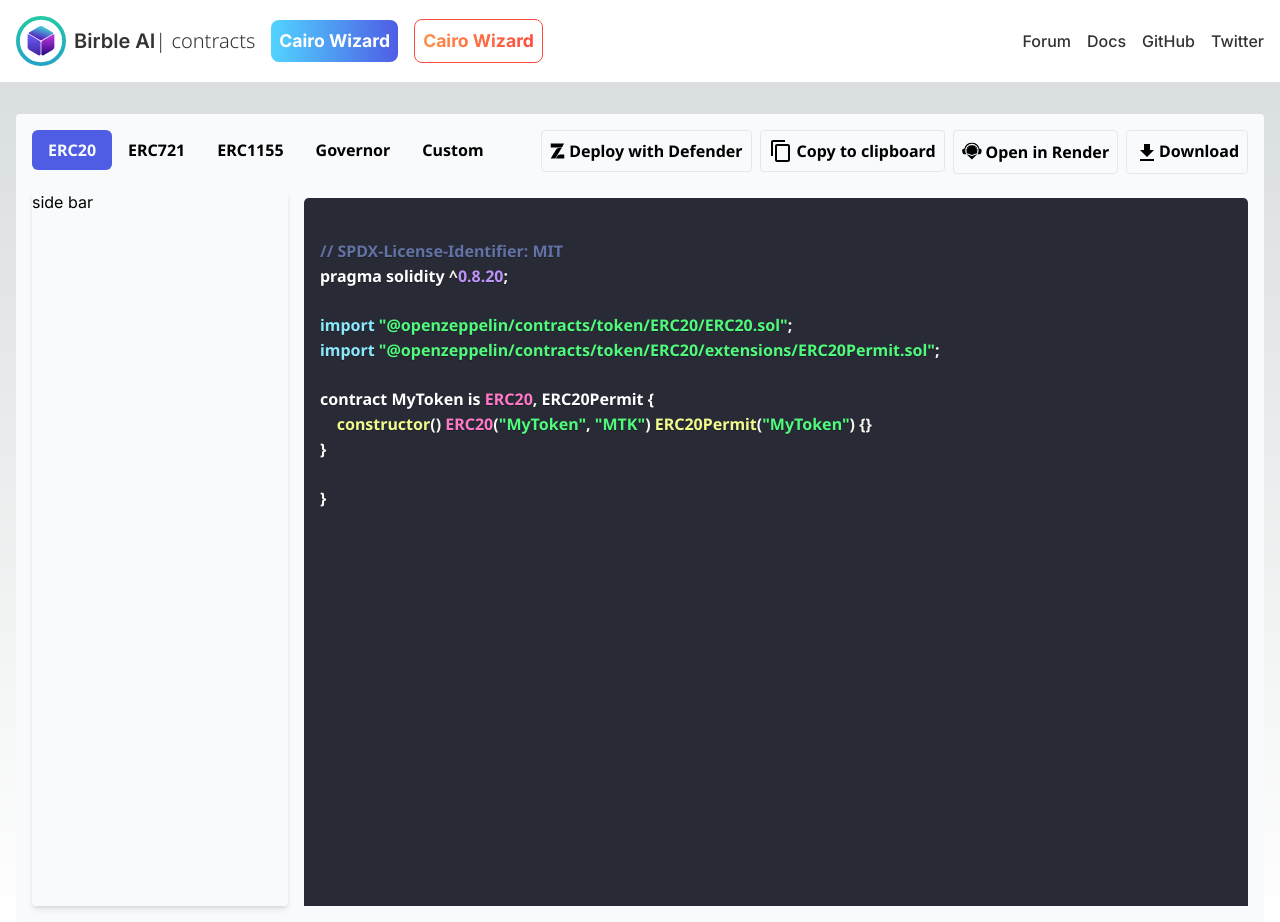
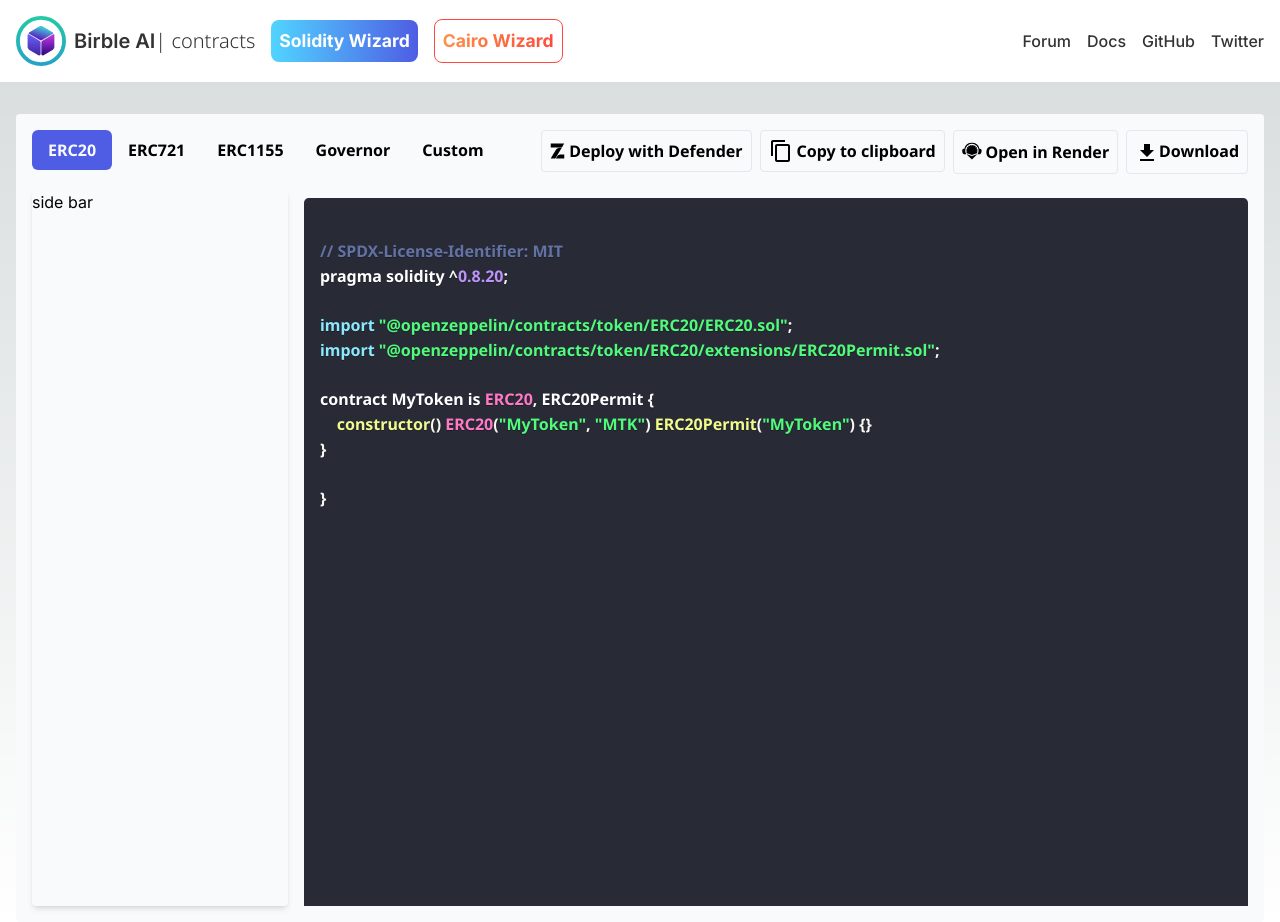
Before and after one commit to Mwangangi1978/Web3, a Next.js app in the folder contract/: page / in a window 1280 px wide. Built offline with nearby package versions, Linux system fonts and the light colour scheme.

Commit message:
header fix

```diff
--- a/contract/src/components/header.tsx
+++ b/contract/src/components/header.tsx
@@ -17,7 +17,7 @@ const Header = ()=>{
                 <Link href={'/'}>
                     <div className={`${isHome? 'border-none bg-gradient-to-r from-[#51d4ff] to-[#4e5de4] text-white p-2 ml-4 rounded-[0.5rem]': 'group bg-white border-[1.5px] hover:border-none border-[#4e5de4] hover:bg-gradient-to-r hover:from-[#51d4ff] hover:to-[#4e5de4]  ml-4 rounded-[0.5rem] p-2 hover:text-white'}`} onClick={() => setIsHome(true)}>
                         <div className={`text-[1.1rem] bg-clip-text bg-gradient-to-r from-[#51d4ff] to-[#4e5de4] hover:text-white text-transparent font-bold ${isHome? 'text-white':""}`}>
-                            Cairo Wizard
+                            Solidity Wizard
                         </div>
                     </div>
                 </Link>
```
